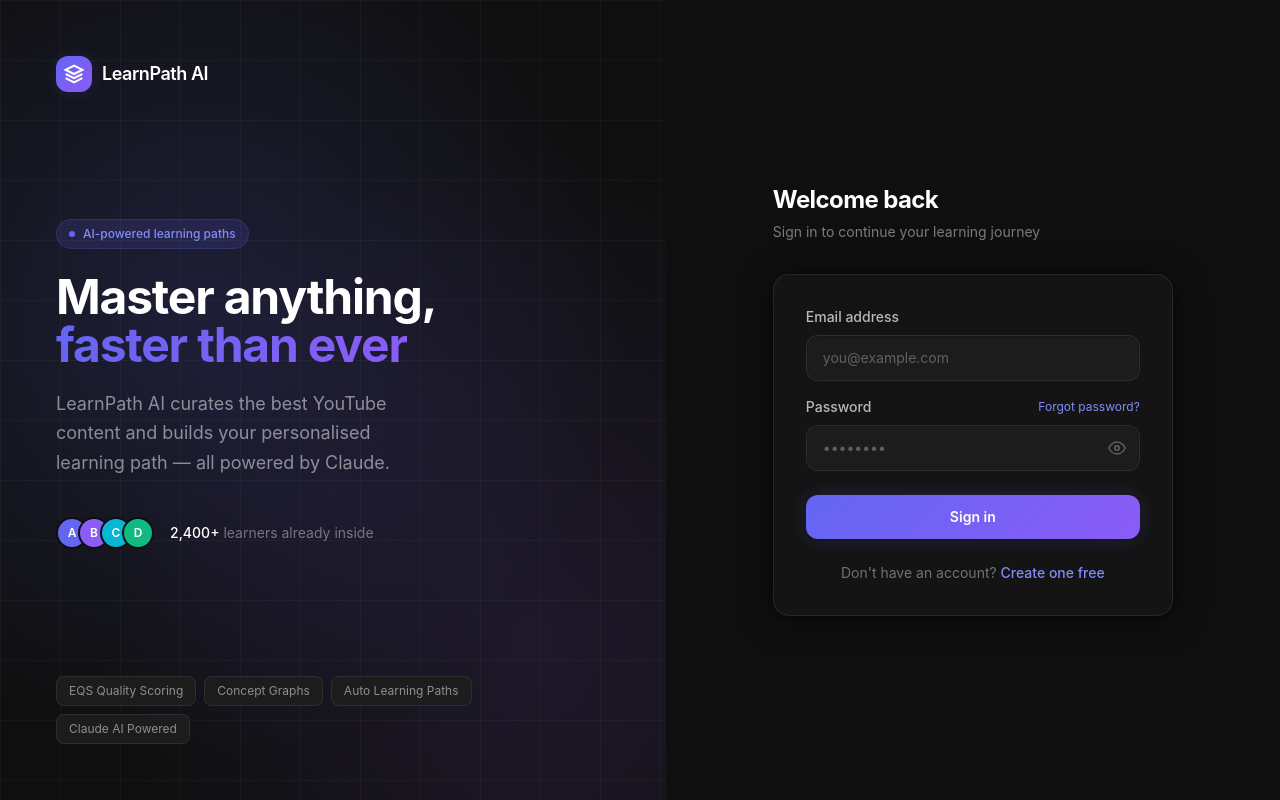
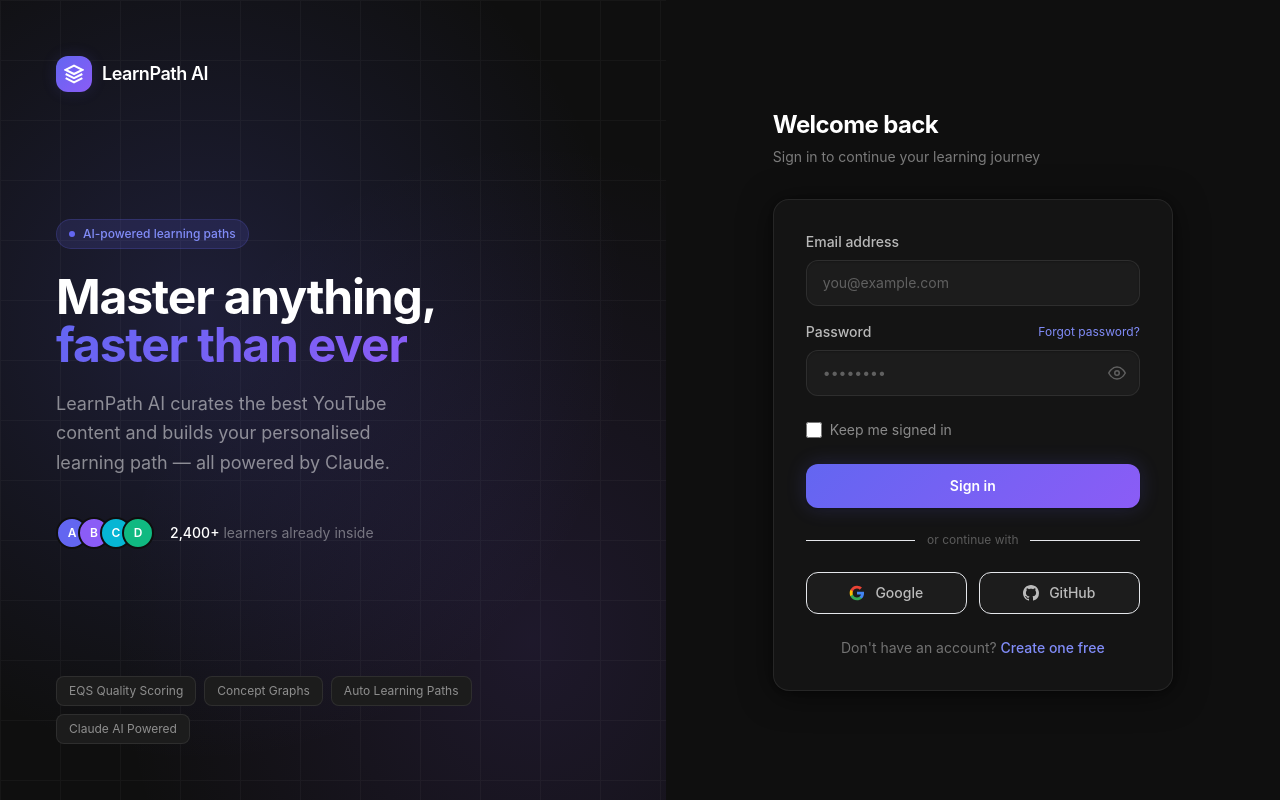
Before and after one commit to DARE369/learnpath-ai, a Next.js app in the folder frontend/: page /auth/login in a window 1280 px wide. Built offline with nearby package versions, Linux system fonts and the light colour scheme.

Commit message:
feat(2.1): complete LoginForm -- add remember me checkbox, Google/GitHub social buttons, or divider

```diff
--- a/frontend/components/Auth/LoginForm.tsx
+++ b/frontend/components/Auth/LoginForm.tsx
@@ -46,6 +46,7 @@
   const [errors, setErrors] = useState<FormErrors>({});
   const [showPassword, setShowPassword] = useState(false);
   const [loading, setLoading] = useState(false);
+  const [rememberMe, setRememberMe] = useState(false);
 
   function validate(): boolean {
     const next: FormErrors = {};
@@ -75,7 +76,11 @@
       });
       const { access_token } = res.data;
       if (typeof window !== "undefined") {
-        localStorage.setItem("access_token", access_token);
+        if (rememberMe) {
+          localStorage.setItem("access_token", access_token);
+        } else {
+          sessionStorage.setItem("access_token", access_token);
+        }
       }
       onSuccess?.(access_token);
     } catch (err: unknown) {
@@ -178,6 +183,20 @@
         )}
       </div>
 
+      {/* Remember me */}
+      <div className="flex items-center gap-2 mb-6">
+        <input
+          id="remember"
+          type="checkbox"
+          checked={rememberMe}
+          onChange={(e) => setRememberMe(e.target.checked)}
+          className="w-4 h-4 rounded border-white/20 bg-surface-elevated text-accent focus:ring-accent/50 cursor-pointer"
+        />
+        <label htmlFor="remember" className="text-sm text-white/50 cursor-pointer select-none">
+          Keep me signed in
+        </label>
+      </div>
+
       {/* Submit */}
       <button type="submit" className="btn-primary" disabled={loading}>
         {loading ? (
@@ -190,6 +209,41 @@
         )}
       </button>
 
+      {/* Divider */}
+      <div className="relative my-6">
+        <div className="absolute inset-0 flex items-center">
+          <div className="w-full border-t border-white/8" />
+        </div>
+        <div className="relative flex justify-center">
+          <span className="px-3 bg-surface text-white/30 text-xs">or continue with</span>
+        </div>
+      </div>
+
+      {/* Social login */}
+      <div className="grid grid-cols-2 gap-3">
+        <button
+          type="button"
+          className="flex items-center justify-center gap-2.5 px-4 py-2.5 rounded-xl border border-white/8 bg-surface-elevated hover:bg-surface-hover transition-colors text-sm font-medium text-white/70 hover:text-white"
+        >
+          <svg className="w-4 h-4" viewBox="0 0 24 24">
+            <path d="M22.56 12.25c0-.78-.07-1.53-.2-2.25H12v4.26h5.92c-.26 1.37-1.04 2.53-2.21 3.31v2.77h3.57c2.08-1.92 3.28-4.74 3.28-8.09z" fill="#4285F4"/>
+            <path d="M12 23c2.97 0 5.46-.98 7.28-2.66l-3.57-2.77c-.98.66-2.23 1.06-3.71 1.06-2.86 0-5.29-1.93-6.16-4.53H2.18v2.84C3.99 20.53 7.7 23 12 23z" fill="#34A853"/>
+            <path d="M5.84 14.09c-.22-.66-.35-1.36-.35-2.09s.13-1.43.35-2.09V7.07H2.18C1.43 8.55 1 10.22 1 12s.43 3.45 1.18 4.93l2.85-2.22.81-.62z" fill="#FBBC05"/>
+            <path d="M12 5.38c1.62 0 3.06.56 4.21 1.64l3.15-3.15C17.45 2.09 14.97 1 12 1 7.7 1 3.99 3.47 2.18 7.07l3.66 2.84c.87-2.6 3.3-4.53 6.16-4.53z" fill="#EA4335"/>
+          </svg>
+          Google
+        </button>
+        <button
+          type="button"
+          className="flex items-center justify-center gap-2.5 px-4 py-2.5 rounded-xl border border-white/8 bg-surface-elevated hover:bg-surface-hover transition-colors text-sm font-medium text-white/70 hover:text-white"
+        >
+          <svg className="w-4 h-4" viewBox="0 0 24 24" fill="currentColor">
+            <path d="M12 0C5.37 0 0 5.37 0 12c0 5.31 3.435 9.795 8.205 11.385.6.105.825-.255.825-.57 0-.285-.015-1.23-.015-2.235-3.015.555-3.795-.735-4.035-1.41-.135-.345-.72-1.41-1.23-1.695-.42-.225-1.02-.78-.015-.795.945-.015 1.62.87 1.845 1.23 1.08 1.815 2.805 1.305 3.495.99.105-.78.42-1.305.765-1.605-2.67-.3-5.46-1.335-5.46-5.925 0-1.305.465-2.385 1.23-3.225-.12-.3-.54-1.53.12-3.18 0 0 1.005-.315 3.3 1.23.96-.27 1.98-.405 3-.405s2.04.135 3 .405c2.295-1.56 3.3-1.23 3.3-1.23.66 1.65.24 2.88.12 3.18.765.84 1.23 1.905 1.23 3.225 0 4.605-2.805 5.625-5.475 5.925.435.375.81 1.095.81 2.22 0 1.605-.015 2.895-.015 3.3 0 .315.225.69.825.57A12.02 12.02 0 0 0 24 12c0-6.63-5.37-12-12-12z"/>
+          </svg>
+          GitHub
+        </button>
+      </div>
+
       {/* Sign up link */}
       <p className="text-center text-sm text-white/40 mt-6">
         Don&apos;t have an account?{" "}
```
